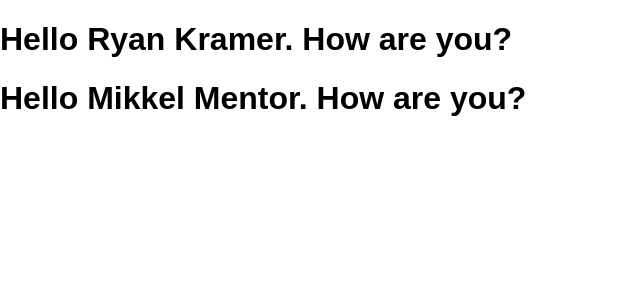
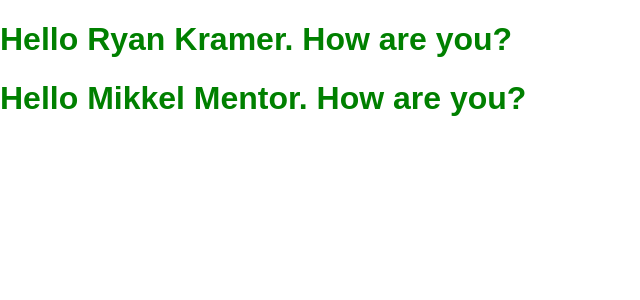
Before and after one commit to Durmaethor/React-Toy, a React (Create React App) app: page / in a window 1280 px wide. Shown: the top 300 px of the page, without its empty margins (0-640 px from the left). Built offline with nearby package versions, Linux system fonts and the light colour scheme.

Commit message:
Styling the new H1

```diff
--- a/src/Greet.jsx
+++ b/src/Greet.jsx
@@ -1,5 +1,14 @@
 import React from 'react';
+import styled from 'styled-components';
 
 export default function Greet({ firstName, lastName}) {
-  return <h1>Hello {firstName} {lastName}. How are you?</h1>;
+  return (
+    <StyledGreet color='green'>
+        Hello {firstName} {lastName}. How are you?
+    </StyledGreet>
+  );
 }
+
+const StyledGreet = styled.h1`
+    color: ${props => props.color};
+`;
```
